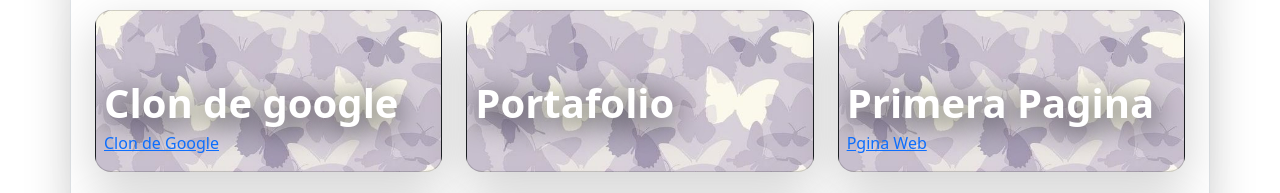
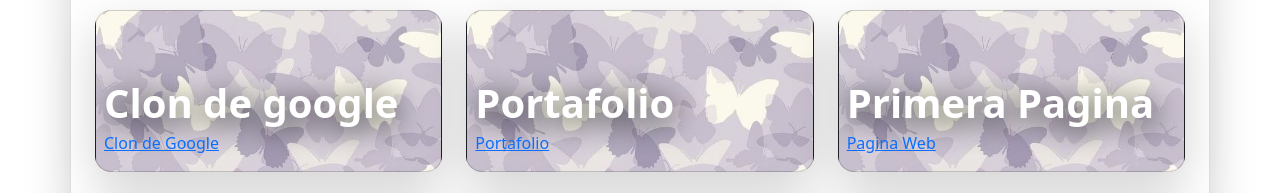
Before and after one commit to Maricar3012/Portafolio, a plain HTML site: page index.html in a window 1280 px wide. Shown: the part 1140-1333 px from the top of the page. Drawn offline with nearby package versions, Linux system fonts and the light colour scheme.

Commit message:
Update index.html

```diff
--- a/index.html
+++ b/index.html
@@ -91,6 +91,8 @@
                     <div id="proyecto-1" class="card card-cover h-100 overflow-hidden text-bg-dark rounded-4 shadow-lg">
                         <div class="d-flex flex-column h-100 p-2 pb-3 text-white text-shadow-1">
                             <h4 class="titulo-proyecto pt-5 mt-3 mb-2 display-6 lh-1 fw-bold ">Portafolio</h4>
+                            <a href="https://jocular-starship-eef700.netlify.app/">Portafolio</a>
+
                         </div>
                     </div>
                 </div>
@@ -98,7 +100,7 @@
                     <div id="proyecto-1" class="card card-cover h-100 overflow-hidden text-bg-dark rounded-4 shadow-lg">
                         <div class="d-flex flex-column h-100 p-2 pb-3 text-white text-shadow-1">
                             <h4 class="titulo-proyecto pt-5 mt-3 mb-2 display-6 lh-1 fw-bold ">Primera Pagina</h4>
-                            <a href="https://comforting-otter-e2f831.netlify.app/">Pgina Web</a>
+                            <a href="https://comforting-otter-e2f831.netlify.app/">Pagina Web</a>
                         </div>
                     </div>
                 </div>
```
